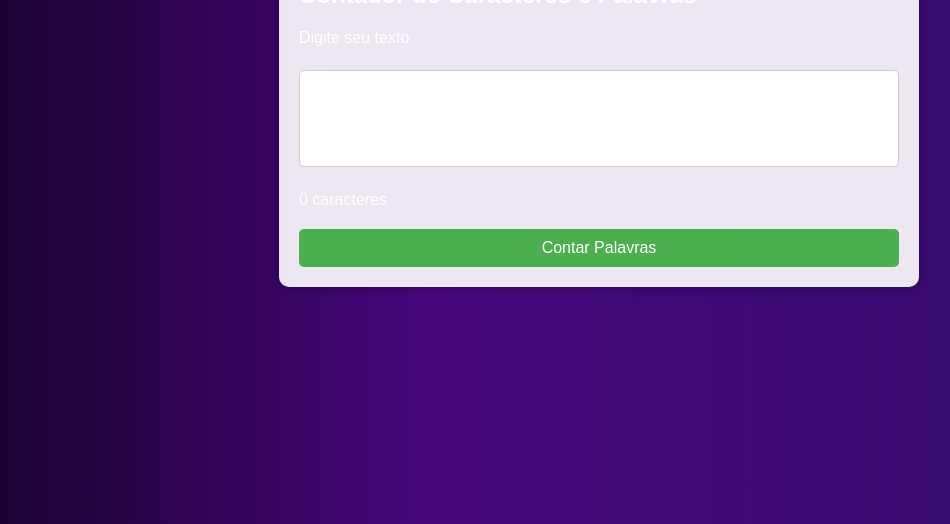
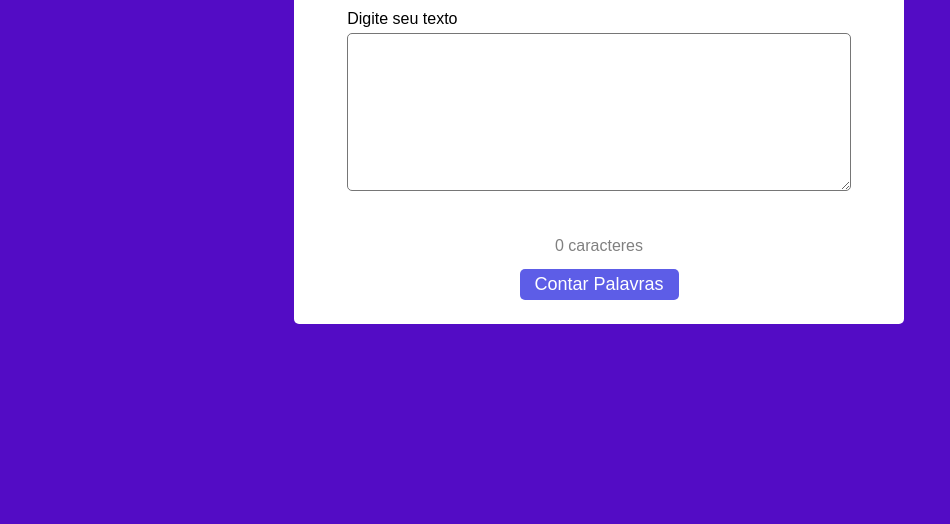
Before and after one commit to Lauberr/DW2---Javascript, a plain HTML site: page contador/index.html in a window 1280 px wide. Shown: the part 276-800 px from the top of the page, without its empty margins (41-991 px from the left). Drawn offline with Linux system fonts and the light colour scheme.

Commit message:
contador de palavras e caracteres (COMPLETO)
Projeto contador de palavras e caracteres
COMPLETO

```diff
--- a/contador/index.html
+++ b/contador/index.html
@@ -6,10 +6,9 @@
     <title>Contador de Palavras e Caracteres</title>
 
     <link rel="stylesheet" href="style.css" />
-    <script src="script.js" defer></script>
+    <link href="https://fonts.googleapis.com/icon?family=Material+Icons" rel="stylesheet">
   </head>
   <body>
-
     <div class="container">
 
       <h1>Contador de Caracteres e Palavras</h1>
@@ -24,5 +23,6 @@
       <button btn-contar id="btn-contar">Contar Palavras</button>
 
     </div>
+    <script src="script.js" defer></script>
   </body>
 </html>
--- a/contador/script.js
+++ b/contador/script.js
@@ -1,23 +1,35 @@
-const inputTexto = document.querySelector("[input-texto]")
-const btnContar = document.querySelector("[btn-contar]")
-const divContador = document.querySelector("[txt-contador]")
+const inputTexto = document.querySelector("[input-texto]");
+const btnContar = document.querySelector("[btn-contar]");
+const divContador = document.querySelector("[txt-contador]");
 
-let tipoContagem = "caracteres"
+let tipoContagem = "caracteres";
 
 const handleInputTexto = (evento) => {
+    const texto = evento.target.value;
+    let contador;
 
+    if (tipoContagem === "caracteres") {
+        contador = texto.length;
+        divContador.innerText = `${contador} caracteres`;
 
+    } else {
+        contador = texto.trim().split(/\s+/).filter(word => word !== "").length;
+        divContador.innerText = `${contador} palavras`;
+    }
+};
+
+function handleBtnContar(evento) {
+    if (tipoContagem == "caracteres") {
+        evento.target.innerText = "Contar Caracteres";
+        tipoContagem = "palavras";
+
+    } else {
+        evento.target.innerText = "Contar Palavras";
+        tipoContagem = "caracteres";
+    }
+
+    handleInputTexto({ target: inputTexto });
 }
 
-function handleBtnContar(evento){
-    if(tipoContagem == "caracteres"){
-    evento.target.innerText = "Contar Palavras"
-    tipoContagem = "palavras"
-    } else {
-    evento.target.innerText = "Contar Caracteres"
-    tipoContagem= "caracteres"
-    }
-}
-
-btnContar.addEventListener("click", handleBtnContar)
-inputTexto.addEventListener("input", handleInputTexto)
+btnContar.addEventListener("click", handleBtnContar);
+inputTexto.addEventListener("input", handleInputTexto);
--- a/contador/style.css
+++ b/contador/style.css
@@ -1,65 +1,71 @@
-* {
+*{
+  box-sizing: border-box;
   margin: 0;
   padding: 0;
-  box-sizing: border-box;
+  font-family: "Poppins", sans-serif;
 }
 
-body {
-  font-family: Arial, sans-serif;
-  background: linear-gradient(90deg, rgba(2,0,36,1) 0%, rgba(25,2,45,1) 0%, rgba(70,7,124,1) 37%, rgba(49,14,106,1) 100%);
-  color: #fff;
+:root{
+  --roxinho: #530CC5;
+  --botao: #5D5DE7;
+}
+
+body{
+  background-color: var(--roxinho);
+  width: 100vw;
+  height: 100vh;
   display: flex;
+  /* text-align: center; */
   justify-content: center;
   align-items: center;
-  height: 100vh;
 }
 
-.container {
-  background-color: rgba(255, 255, 255, 0.9);
-  width: 50vw;
-  padding: 20px;
-  border-radius: 10px;
-  box-shadow: 0 0 10px rgba(0, 0, 0, 0.3);
+.container{
+  background-color: #ffff;
+  border-radius: 5px;
+  height: 50%;
+  padding: 25px 40px;
+  display: grid;
+  justify-content: center;
+  align-items: center;
+  grid-template-rows: 10% 75% 5% 10%;
+}
+
+.campos-container{
+  width: 95%;
+  height: 80%;
+  margin: auto;
+}
+
+textarea{
+  width: 100%;
+  height: 75%;
+  padding: 10px;
+  border-radius: 5px;
+  margin-top: 5px;
+  font-size: 20px;
+}
+
+.contador{
+  text-align: center;
+  width: 95%;
+  margin: auto;
+  margin-top: -10px;
+  color: grey;
+}
+
+button{
+  width: 30%;
+  margin: auto;
+  margin-top: 5px;
+  padding: 5px;
+  border-radius: 5px;
+  border: none;
+  background-color: var(--botao);
+  color: #ffff;
+  font-size: 18px;
 }
 
 h1 {
-  font-size: 1.5rem;
-  margin-bottom: 20px;
+  color: var(--roxinho)
 }
-
-.campos-container {
-  margin-bottom: 20px;
-}
-
-label {
-  display: block;
-  margin-bottom: 5px;
-}
-
-textarea {
-  width: 100%;
-  padding: 10px;
-  border: 1px solid #ccc;
-  border-radius: 5px;
-  resize: none;
-}
-
-.contador {
-  margin-bottom: 20px;
-}
-
-#btn-contar {
-  width: 100%;
-  padding: 10px;
-  border: none;
-  border-radius: 5px;
-  cursor: pointer;
-  background-color: #4CAF50;
-  color: #fff;
-  font-size: 1rem;
-  transition: background-color 0.3s;
-}
-
-#btn-contar:hover {
-  background-color: #45a049;
-}
```
Also changed, not shown: index.html (added, +11 -0 lines).
